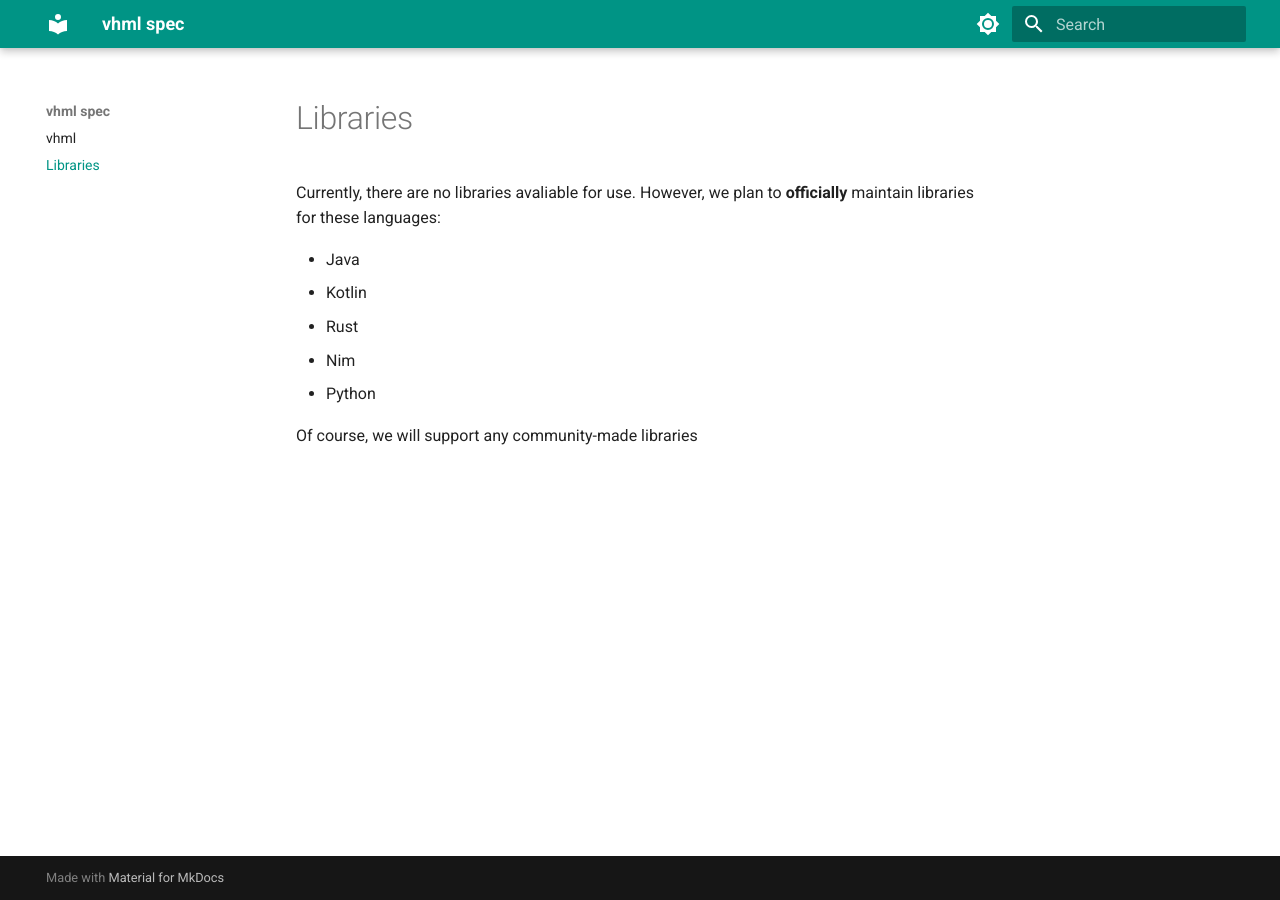
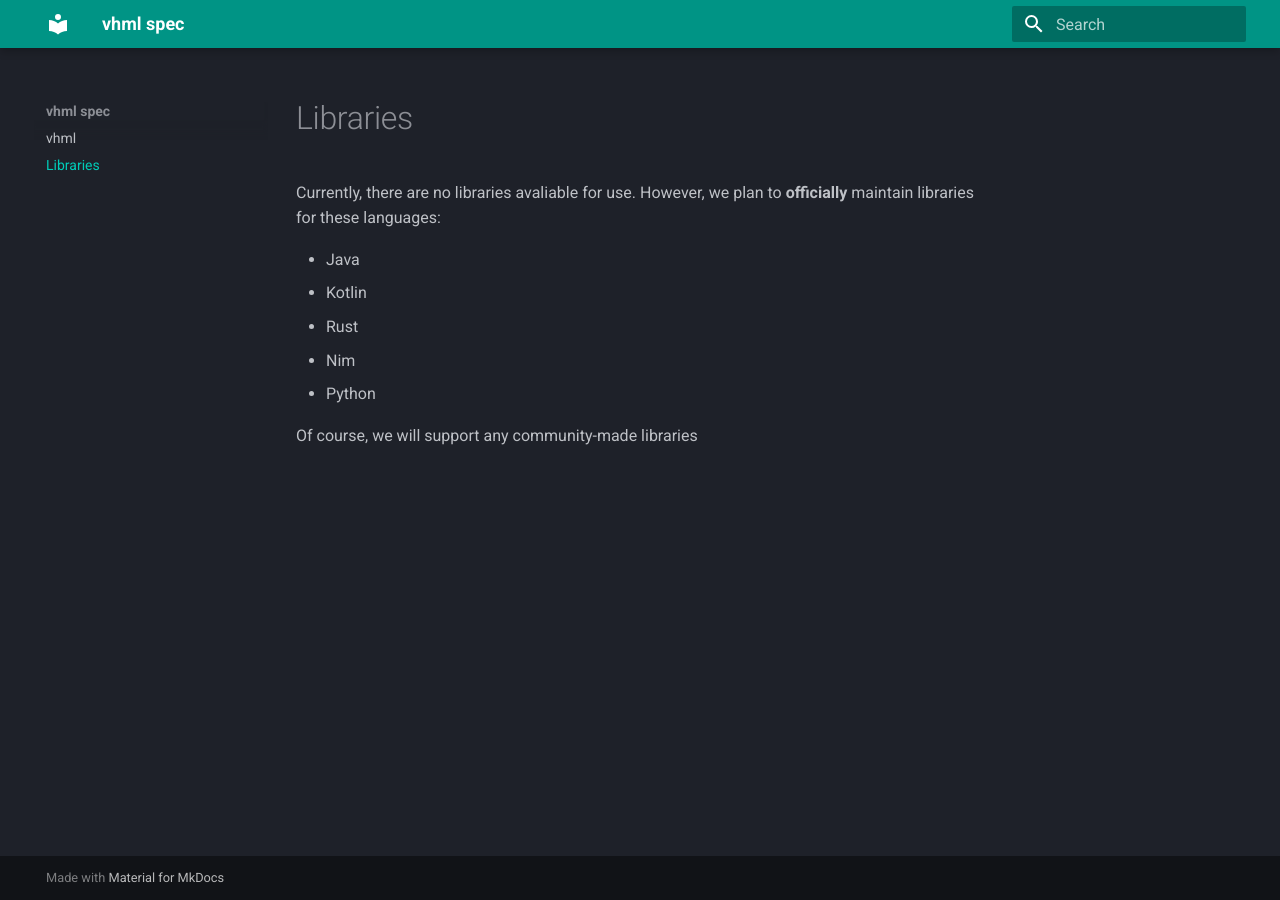
Before and after one commit to vhml-lang/spec, an MkDocs documentation site: the page built from docs/libraries.md, in a window 1280 px wide. Built offline with MkDocs 1.6.1 and Material for MkDocs 9.7.7, drawn with Linux system fonts in a browser that asks for light colours.

Commit message:
trimmmmm

```diff
--- a/mkdocs.yml
+++ b/mkdocs.yml
@@ -3,25 +3,6 @@ site_name: vhml spec
 theme:
   name: material
   palette:
-    - media: "(prefers-color-scheme: light)"
-      scheme: default
-      primary: teal
-      accent: green
-      toggle:
-        icon: material/brightness-7
-        name: Switch to dark mode
-
-    # Palette toggle for dark mode
-    - media: "(prefers-color-scheme: darl)"
-      scheme: slate
-      primary: teal
-      accent: green
-      toggle:
-        icon: material/brightness-4
-        name: Switch to light mode
-
-
-    # yamllint disable-line rule:comments-indentation
-    # scheme: slate
-    # primary: teal
-    # accent: green
+    scheme: slate
+    primary: teal
+    accent: green
```
